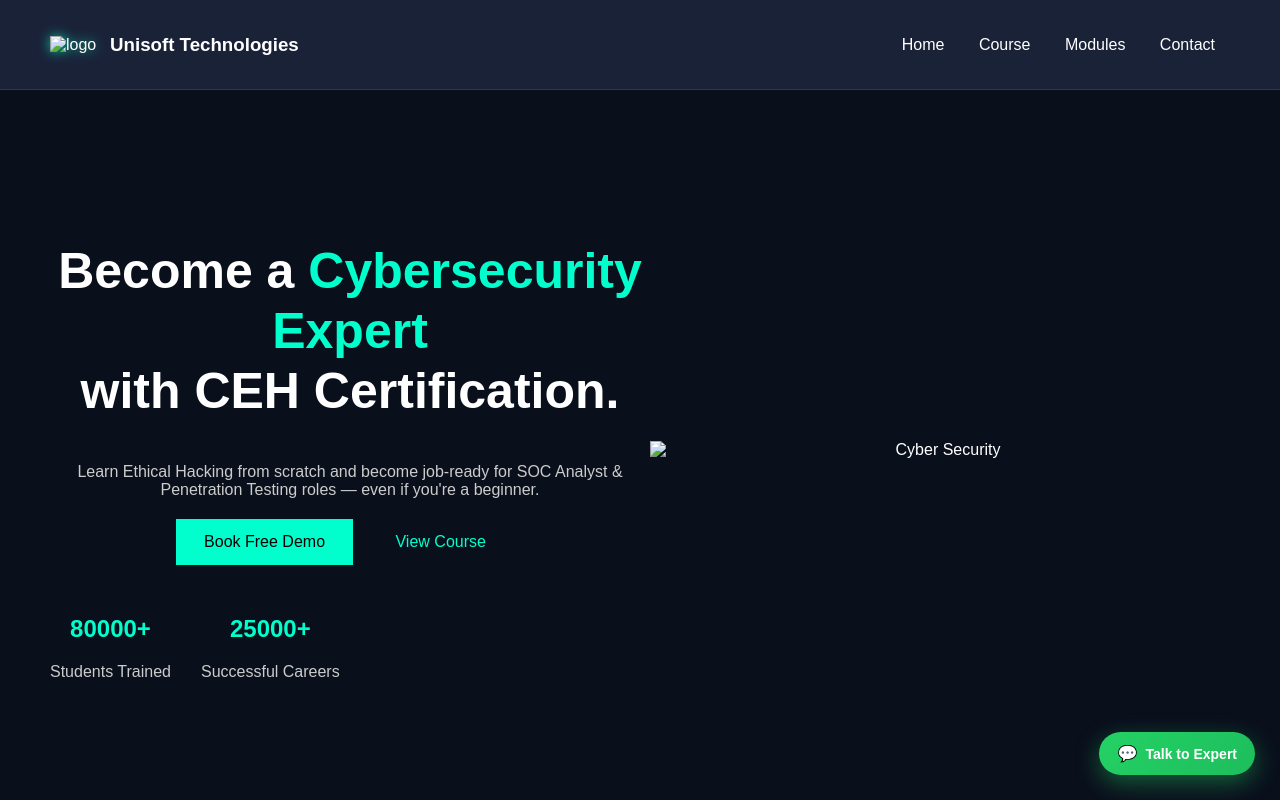
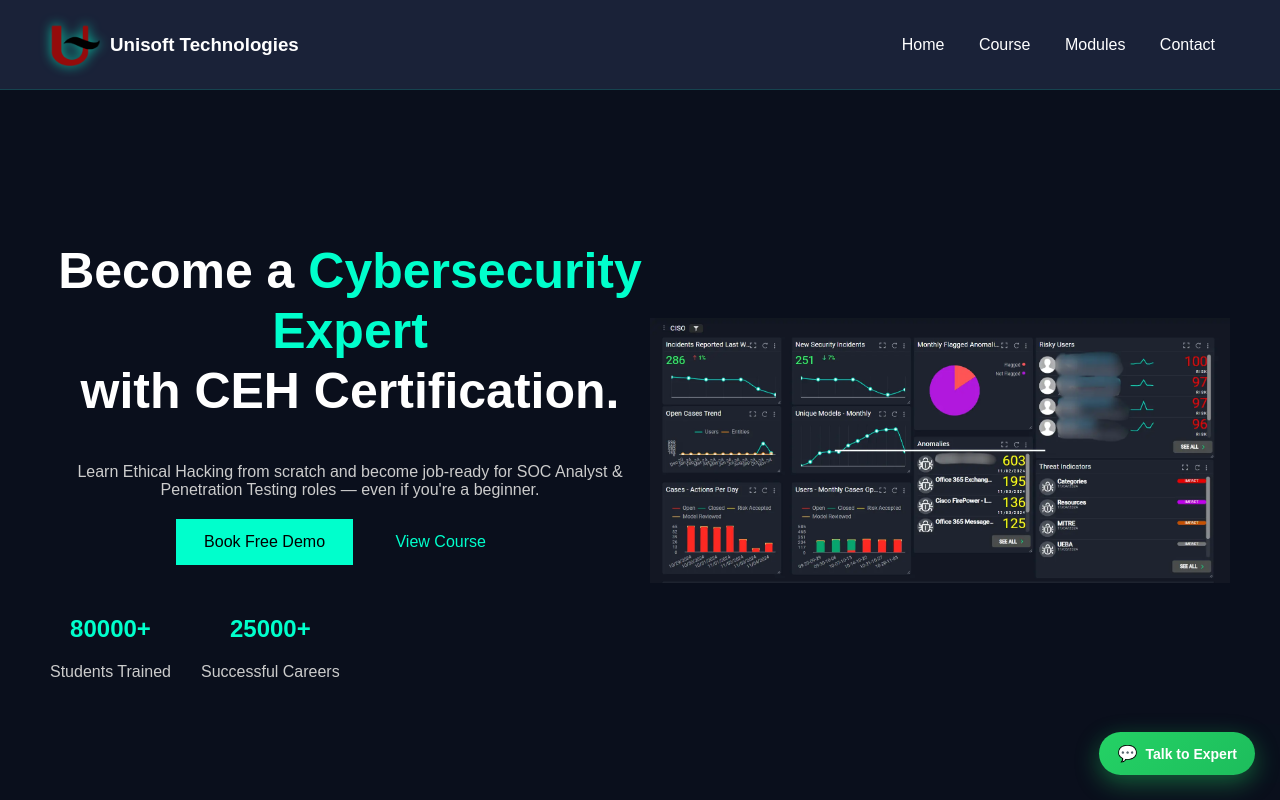
Before and after one commit to Sam260997/CyberSecurityCourse, a plain HTML site: page index.html in a window 1280 px wide. Shown: the top 800 px of the page. Drawn offline with Linux system fonts and the light colour scheme; the site is published under a folder, as on GitHub Pages, so addresses that start at the root find nothing.

Commit message:
remove / from image path to read it by github pages

```diff
--- a/index.html
+++ b/index.html
@@ -504,7 +504,7 @@
 
     <header>
         <a href="#home" class="logo">
-            <img src="/image/favicon.png" alt="logo">
+            <img src="image/favicon.png" alt="logo">
             <h3>Unisoft Technologies</h3>
         </a>
         <nav>
@@ -545,7 +545,7 @@
         </div>
 
         <div class="hero-image">
-            <img src="/image/SOC-Dashboard.webp" alt="Cyber Security">
+            <img src="image/SOC-Dashboard.webp" alt="Cyber Security">
         </div>
     </section>
 
```
